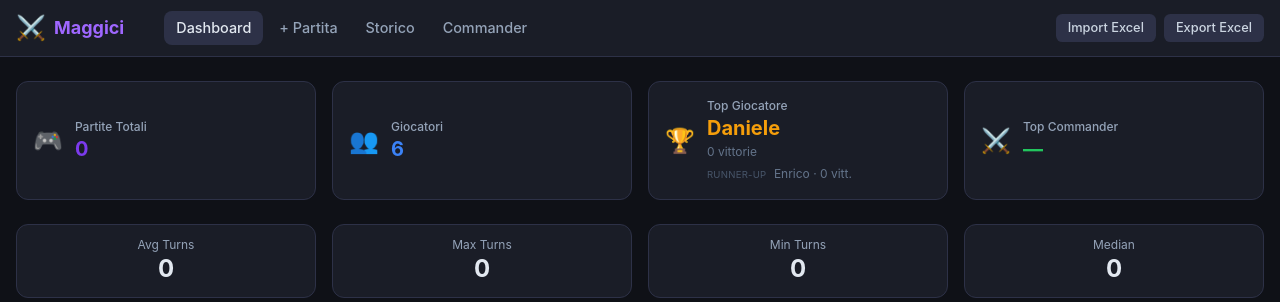
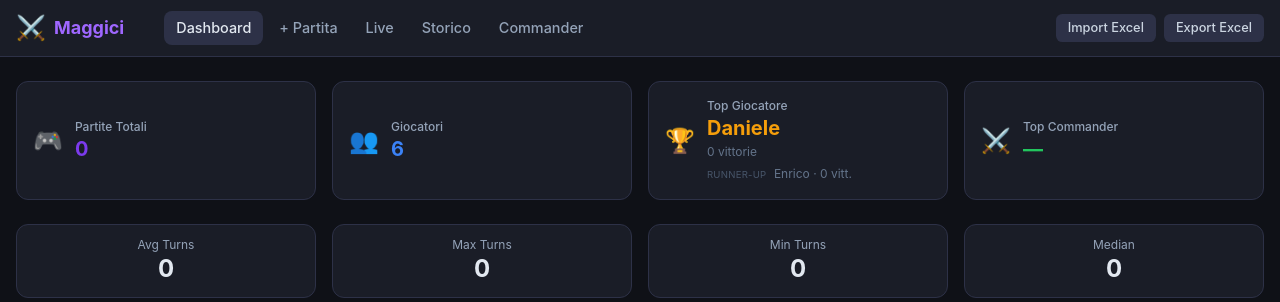
Before and after one commit to grebbo/mtg-tracker, a Flask app: page / in a window 1280 px wide. Shown: the top 302 px of the page. Run offline with Flask 3, Linux system fonts and the light colour scheme; some libraries are stand-ins or nearby versions.

Commit message:
feat: aggiungi route /live e link navbar

```diff
--- a/app/routes.py
+++ b/app/routes.py
@@ -234,6 +234,17 @@
         color_stats_json=json.dumps(color_stats),
         agg_color_stats_json=json.dumps(agg_color_stats),
     )
+
+
+# ── live ──────────────────────────────────────────────────────────────────────
+
+@main.route('/live')
+def live():
+    players = Player.query.order_by(Player.name).all()
+    commanders = Commander.query.order_by(Commander.name).all()
+    players_json = [{'id': p.id, 'name': p.name} for p in players]
+    commanders_json = [{'id': c.id, 'name': c.name, 'color_identity': c.color_identity} for c in commanders]
+    return render_template('live.html', players_json=players_json, commanders_json=commanders_json)
 
 
 # ── add / edit game ───────────────────────────────────────────────────────────
--- a/app/templates/base.html
+++ b/app/templates/base.html
@@ -76,6 +76,7 @@
       <div class="flex items-center gap-1 ml-4">
         <a href="/"            class="nav-link {% if request.endpoint == 'main.dashboard' %}active{% endif %}">Dashboard</a>
         <a href="/game/new"    class="nav-link {% if request.endpoint == 'main.game_new' %}active{% endif %}">+ Partita</a>
+        <a href="/live"        class="nav-link {% if request.endpoint == 'main.live' %}active{% endif %}">Live</a>
         <a href="/history"     class="nav-link {% if request.endpoint == 'main.history' %}active{% endif %}">Storico</a>
         <a href="/commanders"  class="nav-link {% if request.endpoint == 'main.commanders' %}active{% endif %}">Commander</a>
       </div>
```
